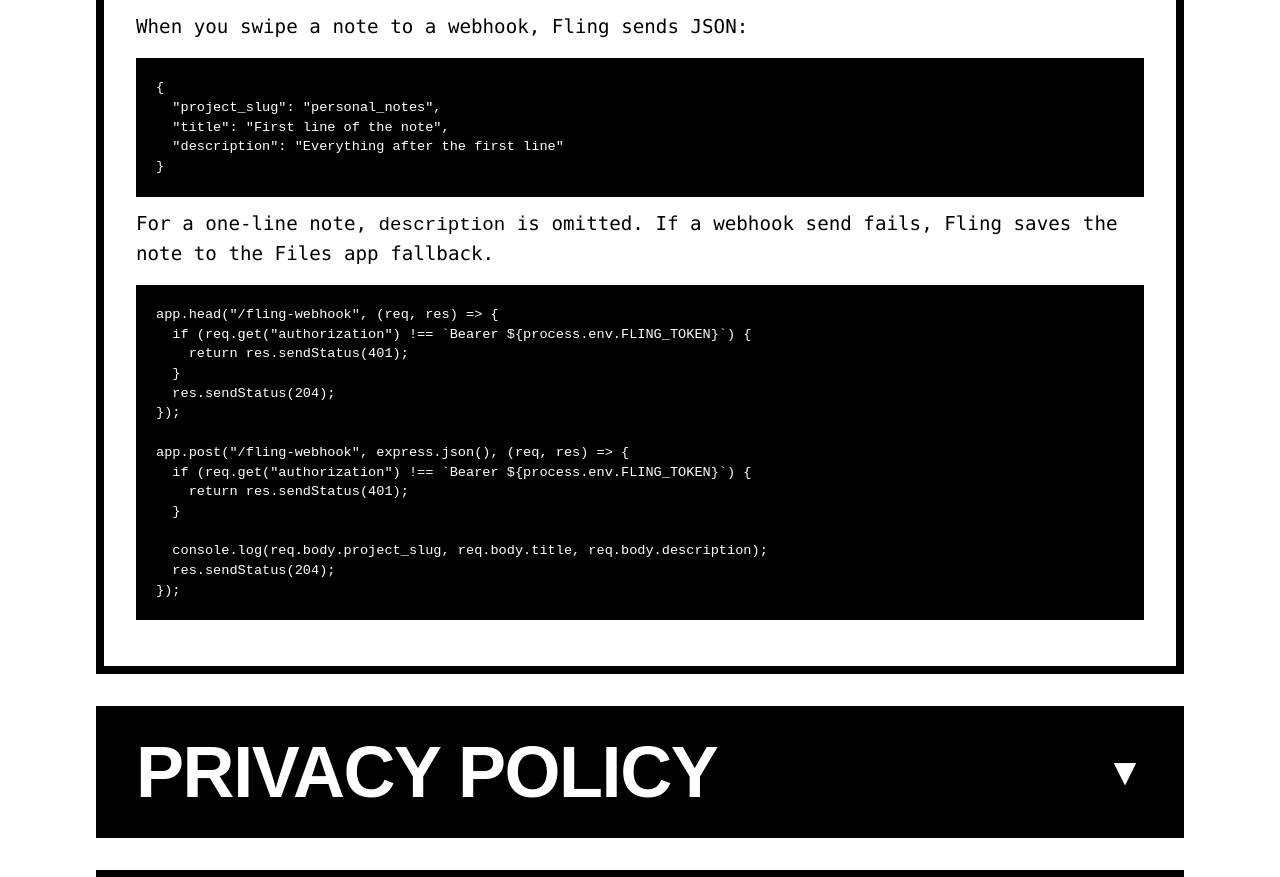
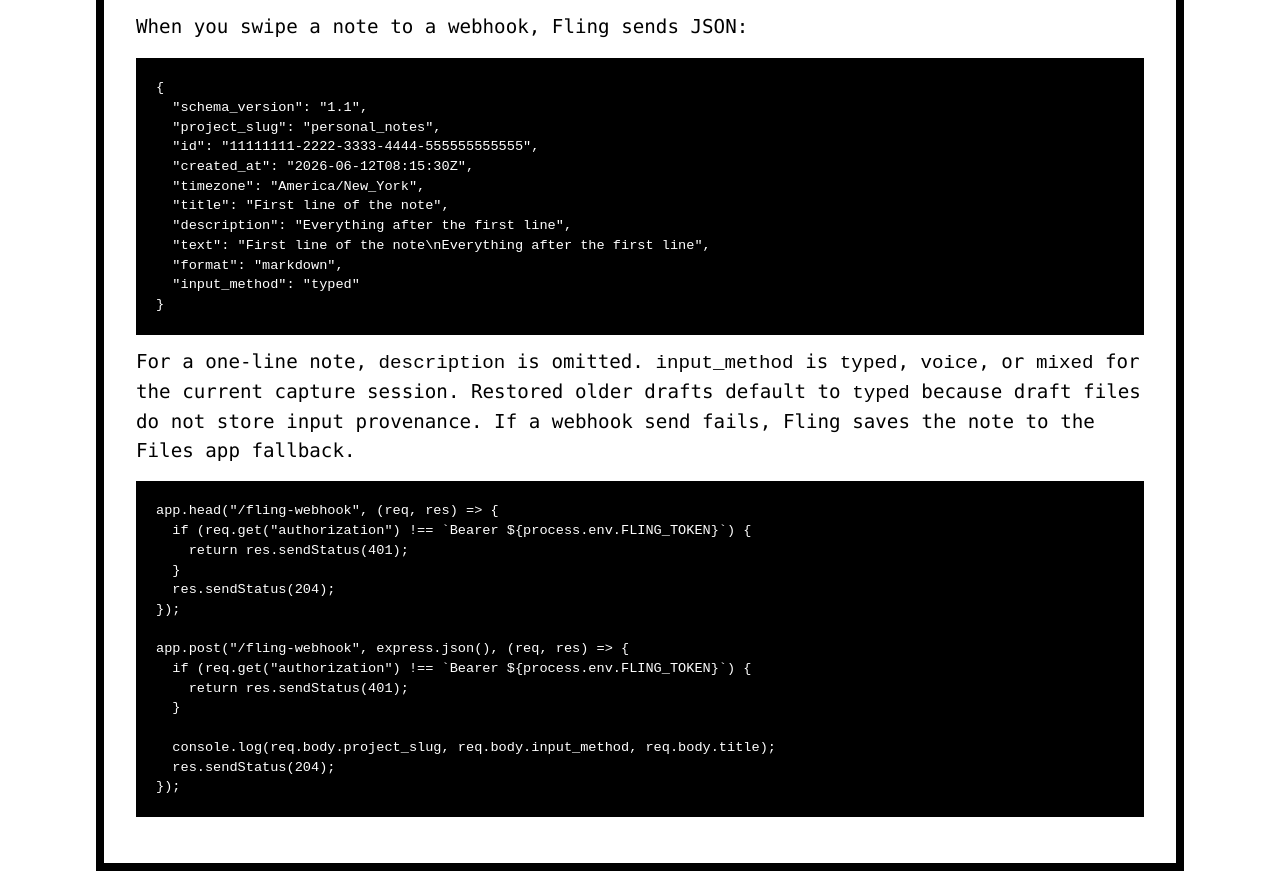
Before and after one commit to jamieafk/47-summers, a plain HTML site: page fling.html in a window 1280 px wide. Shown: the part 2094-2971 px from the top of the page. Drawn offline with Linux system fonts and the light colour scheme.

Commit message:
Update Fling webhook payload docs

```diff
--- a/fling.html
+++ b/fling.html
@@ -75,12 +75,19 @@
 <p>When you swipe a note to a webhook, Fling sends JSON:</p>
 
 <pre class="code-block"><code>{
+  "schema_version": "1.1",
   "project_slug": "personal_notes",
+  "id": "11111111-2222-3333-4444-555555555555",
+  "created_at": "2026-06-12T08:15:30Z",
+  "timezone": "America/New_York",
   "title": "First line of the note",
-  "description": "Everything after the first line"
+  "description": "Everything after the first line",
+  "text": "First line of the note\nEverything after the first line",
+  "format": "markdown",
+  "input_method": "typed"
 }</code></pre>
 
-<p>For a one-line note, <code>description</code> is omitted. If a webhook send fails, Fling saves the note to the Files app fallback.</p>
+<p>For a one-line note, <code>description</code> is omitted. <code>input_method</code> is <code>typed</code>, <code>voice</code>, or <code>mixed</code> for the current capture session. Restored older drafts default to <code>typed</code> because draft files do not store input provenance. If a webhook send fails, Fling saves the note to the Files app fallback.</p>
 
 <pre class="code-block"><code>app.head("/fling-webhook", (req, res) =&gt; {
   if (req.get("authorization") !== `Bearer ${process.env.FLING_TOKEN}`) {
@@ -94,7 +101,7 @@
     return res.sendStatus(401);
   }
 
-  console.log(req.body.project_slug, req.body.title, req.body.description);
+  console.log(req.body.project_slug, req.body.input_method, req.body.title);
   res.sendStatus(204);
 });</code></pre>
 </div>
```
